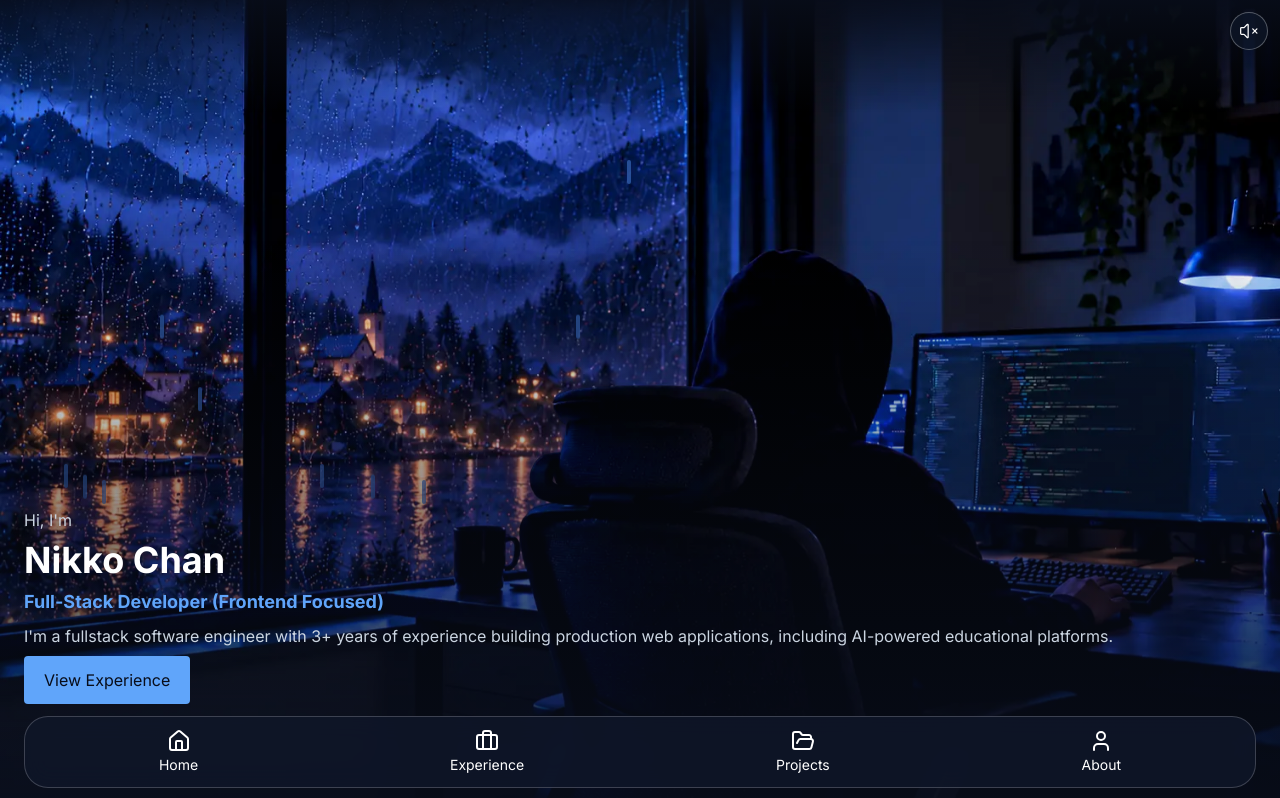
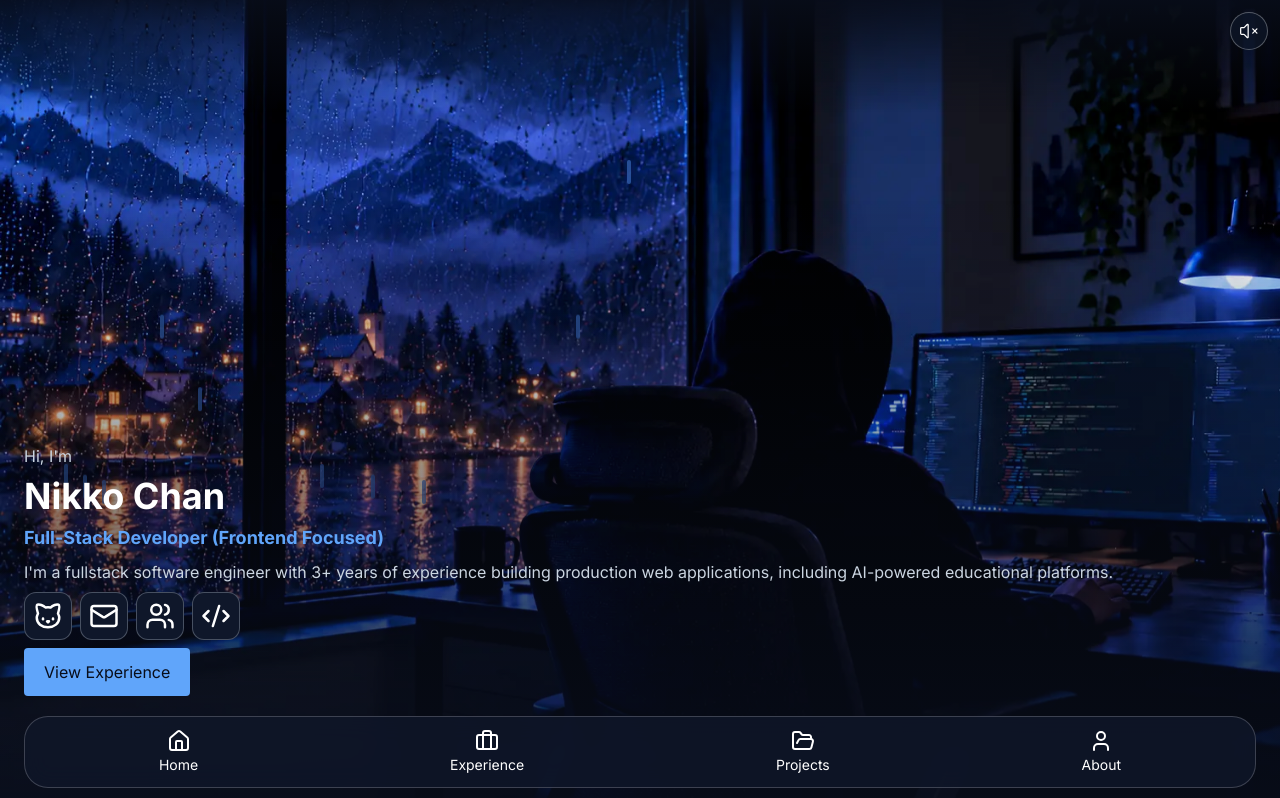
Before and after one commit to gnikkoch96/portfolio-updated, a React (Vite) app: page / in a window 1280 px wide. Shown: the top 798 px of the page. Built offline with nearby package versions, Linux system fonts and the light colour scheme.

Commit message:
feat: add social links

```diff
--- a/src/sections/Home.tsx
+++ b/src/sections/Home.tsx
@@ -1,14 +1,26 @@
+import { Cat, Code2, Mail, Users } from "lucide-react";
+
+const socials = [
+  { name: "Github", icon: Cat, link: "https://github.com/gnikkoch96" },
+  { name: "E-Mail", icon: Mail, link: "mailto:nikkochdev@gmail.com" },
+  {
+    name: "LinkedIn",
+    icon: Users,
+    link: "https://www.linkedin.com/in/nikko-chan-68533b121/",
+  },
+  { name: "CodePen", icon: Code2, link: "https://codepen.io/gnikkoch96" },
+];
+
 export default function Home() {
   return (
     <section
       id="home"
-      className="relative flex flex-col gap-2 justify-end min-h-dvh px-6 pb-24 snap-start"
+      className="relative flex flex-col gap-2 justify-end min-h-dvh px-6 pb-26 snap-start"
     >
-
       {/* start transition to transparent dark overlay */}
       <div
         aria-hidden="true"
-        className="pointer-events-none absolute inset-0 bg-linear-to-b from-transparent from-30% to-background/90"
+        className="pointer-events-none absolute inset-0 bg-linear-to-b from-transparent from-25% to-background/90"
       />
 
       <div className="relative z-10 flex flex-col gap-2">
@@ -22,12 +34,20 @@ export default function Home() {
           production web applications, including AI-powered educational
           platforms.
         </p>
+
+        {/* socials */}
+        <div className="flex gap-2">
+          {socials.map(({name, icon: Icon, link}) => (
+            <a aria-label={name} key={name} target="_blank" href={link} className="border border-muted/30 rounded-xl p-2 bg-surface"><Icon size={30}/></a>
+          ))}
+        </div>
+
         <a
-          className="bg-accent rounded w-fit px-5 py-3 text-background"
+          className="hidden lg:block bg-accent rounded w-fit px-5 py-3 text-background"
           href="#experience"
         >
           View Experience
-        </a>{" "}
+        </a>
       </div>
     </section>
   );
--- a/src/sections/projects/Projects.tsx
+++ b/src/sections/projects/Projects.tsx
@@ -74,7 +74,7 @@ export default function Projects() {
           className="h-5.5 bg-white rounded-full"
           src={githubIcon}
           alt="Github Icon"
-        />{" "}
+        />
         Explore More on Github <ArrowRight size={20} />
       </a>
     </section>
```
